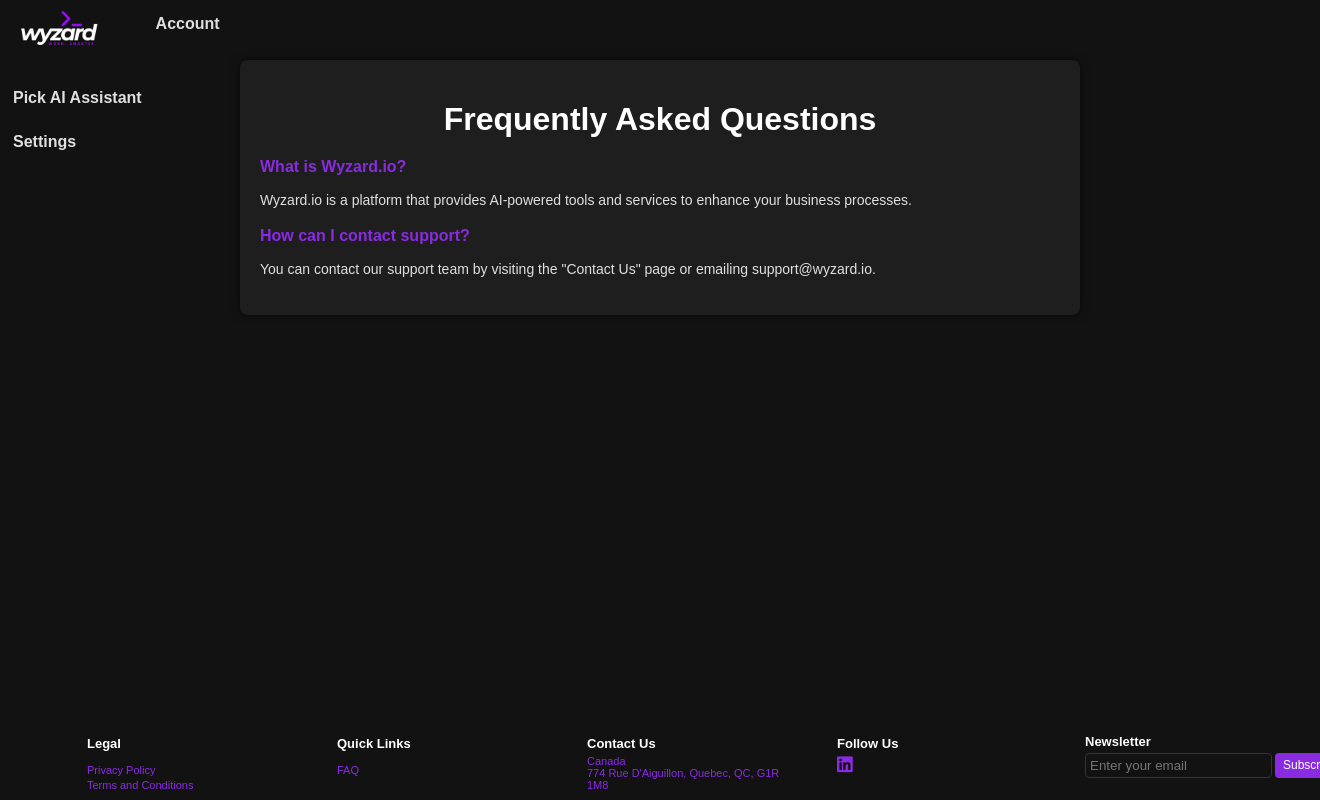
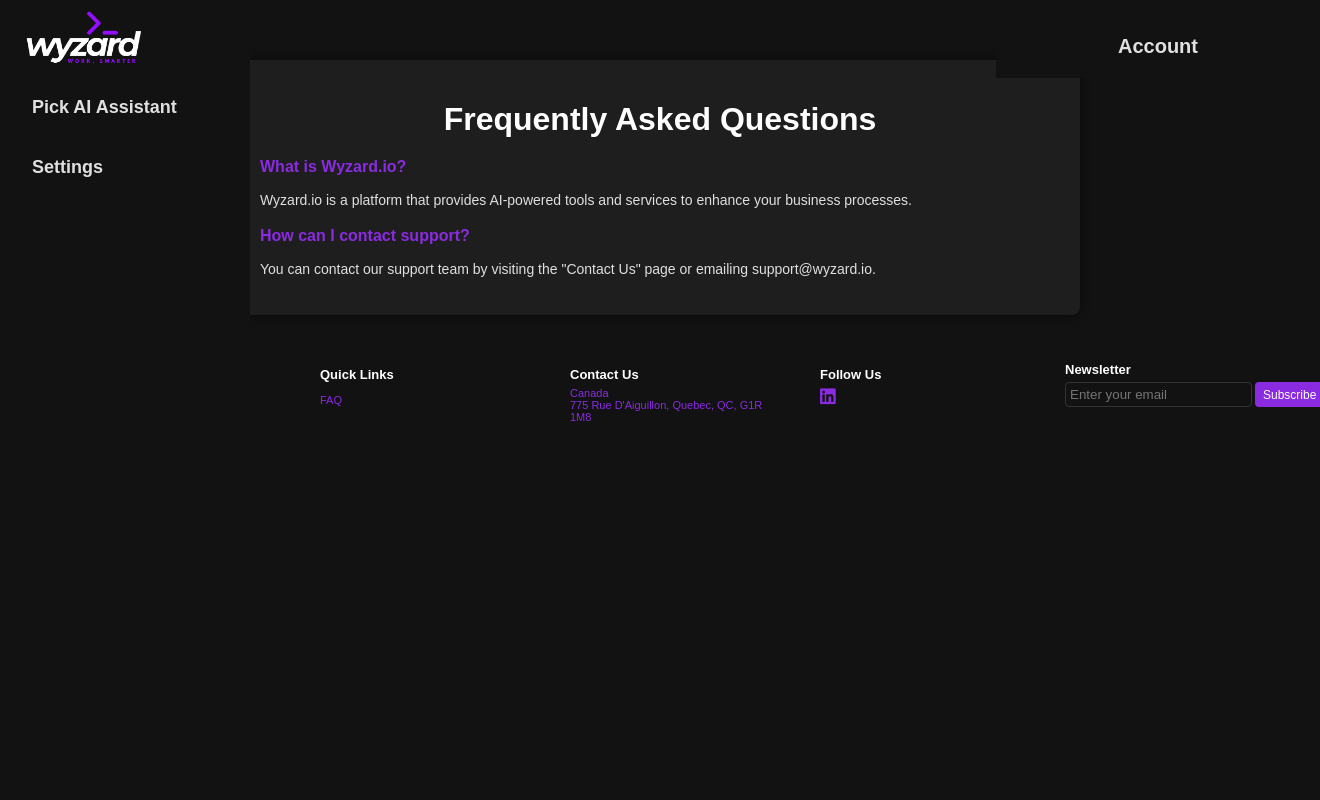
Before and after one commit to Wyzard-AI/les_socialites, a Flask app: page /faq in a window 1320 px wide. Run offline with Flask 3, Linux system fonts and the light colour scheme; parts of the project's set-up code (start-up, migrations or seed data) failed here and were passed over.

Commit message:
fixing ux/ui issues with menus

```diff
--- a/flask_app/app.py
+++ b/flask_app/app.py
@@ -235,12 +235,10 @@
         text = file.read().decode("utf-8")
     elif file_extension == ".pdf":
         reader = PdfReader(file)
-        for page in reader.pages:
-            text += page.extract_text()
+        text = " ".join(page.extract_text() for page in reader.pages if page.extract_text())
     elif file_extension == ".docx":
         doc = Document(file)
-        for paragraph in doc.paragraphs:
-            text += paragraph.text
+        text = " ".join(paragraph.text for paragraph in doc.paragraphs)
     return text
 
 def get_categories_for_business_type(business_type):
@@ -321,6 +319,7 @@
 
 # Set maximum file size to 16MB
 app.config['MAX_CONTENT_LENGTH'] = 16 * 1024 * 1024
+app.config['SEND_FILE_MAX_AGE_DEFAULT'] = 300
 
 connector = Connector()
 
@@ -1796,4 +1795,4 @@
 
 
 if __name__ == '__main__':
-    app.run(debug=True, port=5003)
+    app.run(debug=True, port=5001)
--- a/flask_app/requirements.txt
+++ b/flask_app/requirements.txt
@@ -91,7 +91,7 @@
 attrs==24.2.0
 cffi==1.17.0
 cloud-sql-python-connector==1.12.0
-cryptography==43.0.0
+cryptography==43.0.1
 frozenlist==1.4.1
 multidict==6.0.5
 pycparser==2.22
--- a/flask_app/templates/account_info.html
+++ b/flask_app/templates/account_info.html
@@ -10,7 +10,7 @@
             font-family: Arial, sans-serif;
             margin: 0;
             padding: 20px; /* Adjust padding to avoid overlap with the footer */
-            padding-bottom: 80px;
+            padding-bottom: 20px;
             background-color: #121212; /* Dark background */
             color: #e0e0e0; /* Light text */
         }
--- a/flask_app/templates/faq.html
+++ b/flask_app/templates/faq.html
@@ -10,7 +10,7 @@
             font-family: Arial, sans-serif;
             margin: 0;
             padding: 20px;
-            padding-bottom: 80px;
+            padding-bottom: 20px;
             background-color: #121212;
             color: #e0e0e0;
         }
--- a/flask_app/templates/footer.html
+++ b/flask_app/templates/footer.html
@@ -16,7 +16,7 @@
         </div>
         <div class="footer-section">
             <h4>Contact Us</h4>
-            <p class="contact-info">Canada<br>774 Rue D'Aiguillon, Quebec, QC, G1R 1M8</p>
+            <p class="contact-info">Canada<br>775 Rue D'Aiguillon, Quebec, QC, G1R 1M8</p>
         </div>
         <div class="footer-section">
             <h4>Follow Us</h4>
@@ -64,17 +64,16 @@
         background-color: #121212;
         color: #e0e0e0;
         text-align: center;
-        padding: 2px 5px; /* Further reduced padding */
-        position: fixed;
-        bottom: 0;
+        padding: 10px 5px;
         width: 100%;
         z-index: 1000;
-        font-size: 12px; /* Slightly smaller font size */
-        line-height: 1.1; /* Reduced line height */
+        font-size: 12px;
+        line-height: 1.1;
         display: flex;
         flex-wrap: wrap;
         justify-content: space-between;
-        height: 80px; /* Set height to account for padding in other content */
+        height: auto;
+        margin-top: 20px;
     }
 
     .footer a {
@@ -98,27 +97,27 @@
 
     .footer-section {
         flex: 1;
-        margin: 2px; /* Further reduced margin */
+        margin: 5px;
         text-align: left;
         max-width: 200px;
         min-width: 150px;
     }
 
     .footer-section h4 {
-        margin-bottom: 3px; /* Reduced margin */
-        font-size: 13px; /* Slightly smaller header font size */
+        margin-bottom: 5px;
+        font-size: 13px;
         color: #ffffff;
         font-weight: bold;
     }
 
     .footer-section p, .footer-section ul li {
-        font-size: 11px; /* Slightly smaller text font size */
-        margin: 3px 0; /* Reduced margin */
+        font-size: 11px;
+        margin: 3px 0;
         color: #8a2be2;
     }
 
     .contact-info {
-        color: #8a2be2; /* Purple text for Contact Us section */
+        color: #8a2be2;
     }
 
     .footer-section ul {
--- a/flask_app/templates/knowledge_base.html
+++ b/flask_app/templates/knowledge_base.html
@@ -10,7 +10,7 @@
             font-family: Arial, sans-serif;
             margin: 0;
             padding: 20px; /* Adjust padding to avoid overlap with the footer */
-            padding-bottom: 80px;
+            padding-bottom: 20px;
             background-color: #121212; /* Dark background */
             color: #e0e0e0; /* Light text */
         }
--- a/flask_app/templates/left_menu.html
+++ b/flask_app/templates/left_menu.html
@@ -15,60 +15,71 @@
 <style>
     .left-menu {
         position: fixed;
-        left: 0; /* Keep the menu always visible on the left */
-        top: 50px; /* Align with top menu */
-        width: 200px;
+        left: 0;
+        top: 50px;
+        width: 250px;
         height: 100%;
         background-color: #121212;
         overflow: hidden;
         z-index: 999;
         color: #e0e0e0;
-        transition: none; /* Remove the transition effect */
+        padding: 20px;
+        box-sizing: border-box;
     }
 
     .left-menu ul {
         list-style: none;
-        padding: 5px; /* Reduced padding */
+        padding: 0;
+        margin: 0;
     }
 
     .left-menu li {
         position: relative;
-        margin: 10px 0; /* Reduced margin */
+        margin: 15px 0;
     }
 
     .left-menu a {
         color: #e0e0e0;
         text-decoration: none;
         display: block;
-        padding: 8px; /* Reduced padding */
+        padding: 12px;
         border-radius: 4px;
-        font-weight: bold; /* Bold font */
+        font-weight: bold;
+        font-size: 18px;
+
+    }
+
+    .main-content {
+        flex: 1;
+        margin-left: 250px;
+        padding: 20px;
+        box-sizing: border-box;
     }
 
     .left-menu a:hover {
-        color: #8a2be2; /* Highlight text color on hover */
+        color: #8a2be2;
     }
 
     .dropdown-content {
         display: none;
         position: absolute;
         background-color: #2c2c2c;
-        min-width: 160px;
+        min-width: 200px;
         box-shadow: 0 8px 16px rgba(0, 0, 0, 0.2);
         z-index: 1;
-        left: 0; /* Aligns dropdown directly below the button */
-        top: 100%; /* Position directly below "Settings" */
+        left: 0;
+        top: 100%;
     }
 
     .dropdown-content a {
         color: #e0e0e0;
-        padding: 10px 14px; /* Adjusted padding */
+        padding: 10px 14px;
         text-decoration: none;
         display: block;
     }
 
     .dropdown-content a:hover {
-        color: #8a2be2; /* Highlight text color on hover */
+        color: #8a2be2;
     }
 
     .dropdown:hover .dropdown-content {
@@ -77,5 +88,6 @@
 
     .dropbtn {
         cursor: pointer;
+        font-size: 18px;
     }
 </style>
--- a/flask_app/templates/legal.html
+++ b/flask_app/templates/legal.html
@@ -10,7 +10,7 @@
             font-family: Arial, sans-serif;
             margin: 0;
             padding: 20px;
-            padding-bottom: 80px;
+            padding-bottom: 20px;
             background-color: #121212;
             color: #e0e0e0;
             max-width: 800px;
--- a/flask_app/templates/logo.html
+++ b/flask_app/templates/logo.html
@@ -12,7 +12,7 @@
     }
 
     .logo {
-        width: 100px; /* Adjust the logo size */
+        width: 150px; /* Adjust the logo size */
         height: auto; /* Maintain aspect ratio */
     }
 </style>
--- a/flask_app/templates/results.html
+++ b/flask_app/templates/results.html
@@ -10,7 +10,7 @@
             font-family: Arial, sans-serif;
             margin: 0;
             padding: 20px;
-            padding-bottom: 80px;
+            padding-bottom: 20px;
             background-color: #121212; /* Dark background */
             color: #e0e0e0; /* Light text */
             display: block; /* Default display, does not need flex */
--- a/flask_app/templates/top_menu.html
+++ b/flask_app/templates/top_menu.html
@@ -6,8 +6,8 @@
                 <a href="/account-info">Account Info</a>
                 <a href="/feedback">Request Help</a> <!-- Updated link -->
                 <a href="/billing">Billing</a>
-                <a href="/feedback">Suggest a Feature</a> <!-- Updated link -->
-                <a href="/feedback">Report a Bug</a> <!-- Updated link -->
+                <a href="/feedback">Suggest Feature</a> <!-- Updated link -->
+                <a href="/feedback">Report Bug</a> <!-- Updated link -->
                 <a href="#" id="logout-link">Logout</a> <!-- Ensure this uses the correct JS handling -->
             </div>
         </li>
@@ -20,12 +20,13 @@
         color: #e0e0e0;
         position: fixed;
         top: 0;
-        width: 100%;
+        right: 0;
+        width: auto;
         display: flex;
-        justify-content: flex-start;
-        padding: 15px 0;
+        justify-content: flex-end;
+        padding: 20px 92px;
+        padding-top: 35px;
         z-index: 1000;
-        margin-left: 8%;
     }
 
     .top-menu ul {
@@ -37,15 +38,15 @@
 
     .top-menu li {
         position: relative;
-        margin: 0 20px;
+        margin: 0 15px;
     }
 
     .top-menu a {
         color: #e0e0e0;
         text-decoration: none;
         font-weight: bold;
-        font-size: 16px;
-        padding: 10px;
+        font-size: 20px;
+        padding: 15px;
     }
 
     .top-menu a:hover {
@@ -56,16 +57,19 @@
         display: none;
         position: absolute;
         background-color: #2c2c2c;
-        min-width: 180px;
+        min-width: 220px;
         box-shadow: 0 8px 16px rgba(0, 0, 0, 0.2);
         z-index: 1;
+        right: 0;
+        overflow: visible;
     }
 
     .dropdown-content a {
         color: #e0e0e0;
-        padding: 12px 16px;
+        padding: 14px 18px;
         text-decoration: none;
         display: block;
+        font-size: 18px;
     }
 
     .dropdown-content a:hover {
@@ -78,6 +82,7 @@
 
     .dropbtn {
         cursor: pointer;
+        font-size: 20px;
     }
 
     body {
```
Also changed, not shown: other parts of flask_app/templates/footer.html (+12 -12 lines), flask_app/app.yaml (+11 -8 lines), flask_app/templates/feedback.html (+3 -12 lines), flask_app/templates/index.html (+1 -7 lines), flask_app/templates/manage_categories.html (+7 -7 lines), flask_app/templates/manage_knowledge_base.html (+7 -7 lines), flask_app/templates/manage_prompts.html (+7 -7 lines), flask_app/templates/manage_subcategories.html (+7 -7 lines), flask_app/templates/prompt_categories.html (+1 -8 lines), flask_app/templates/prompt_menu.html (+1 -8 lines).
